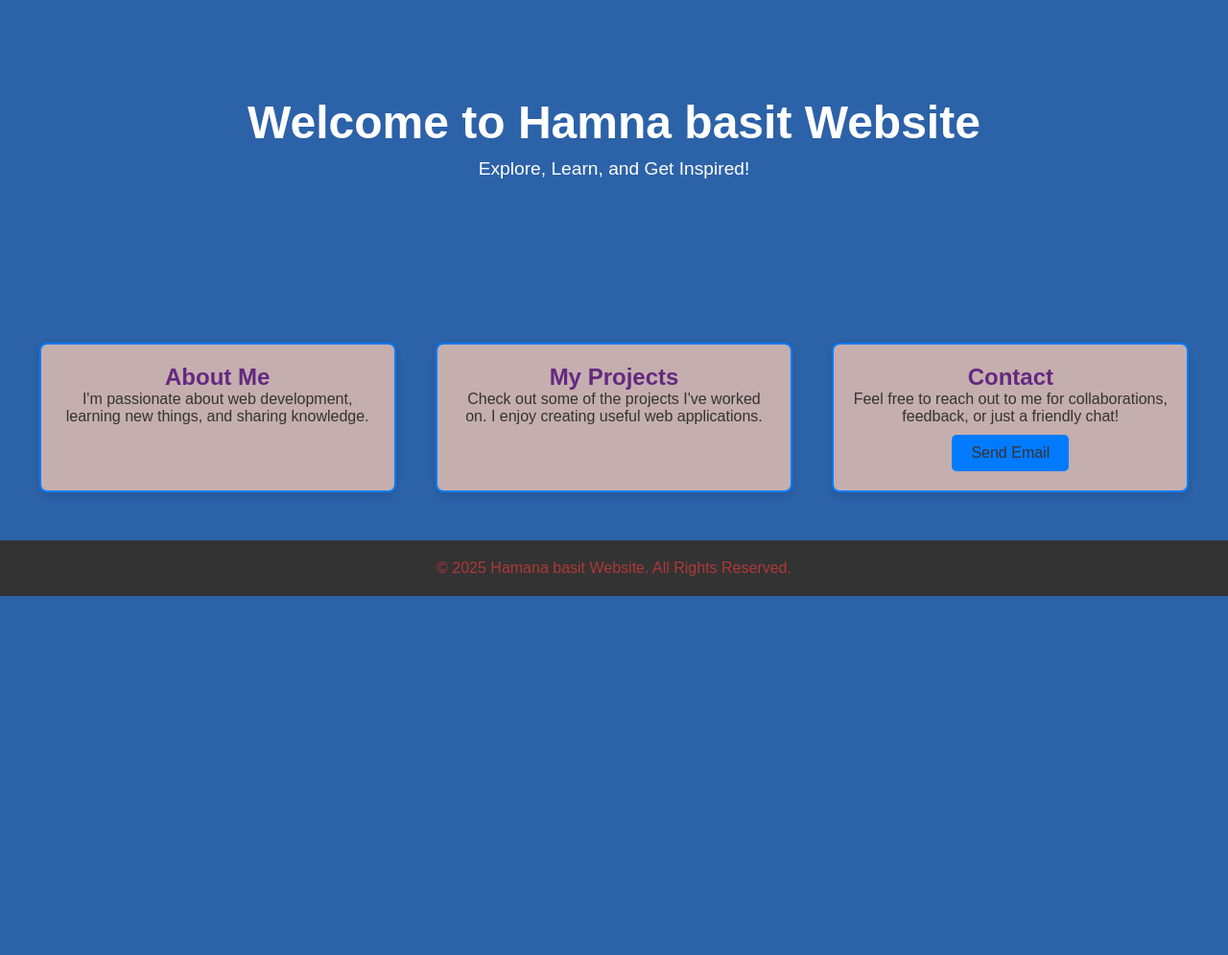
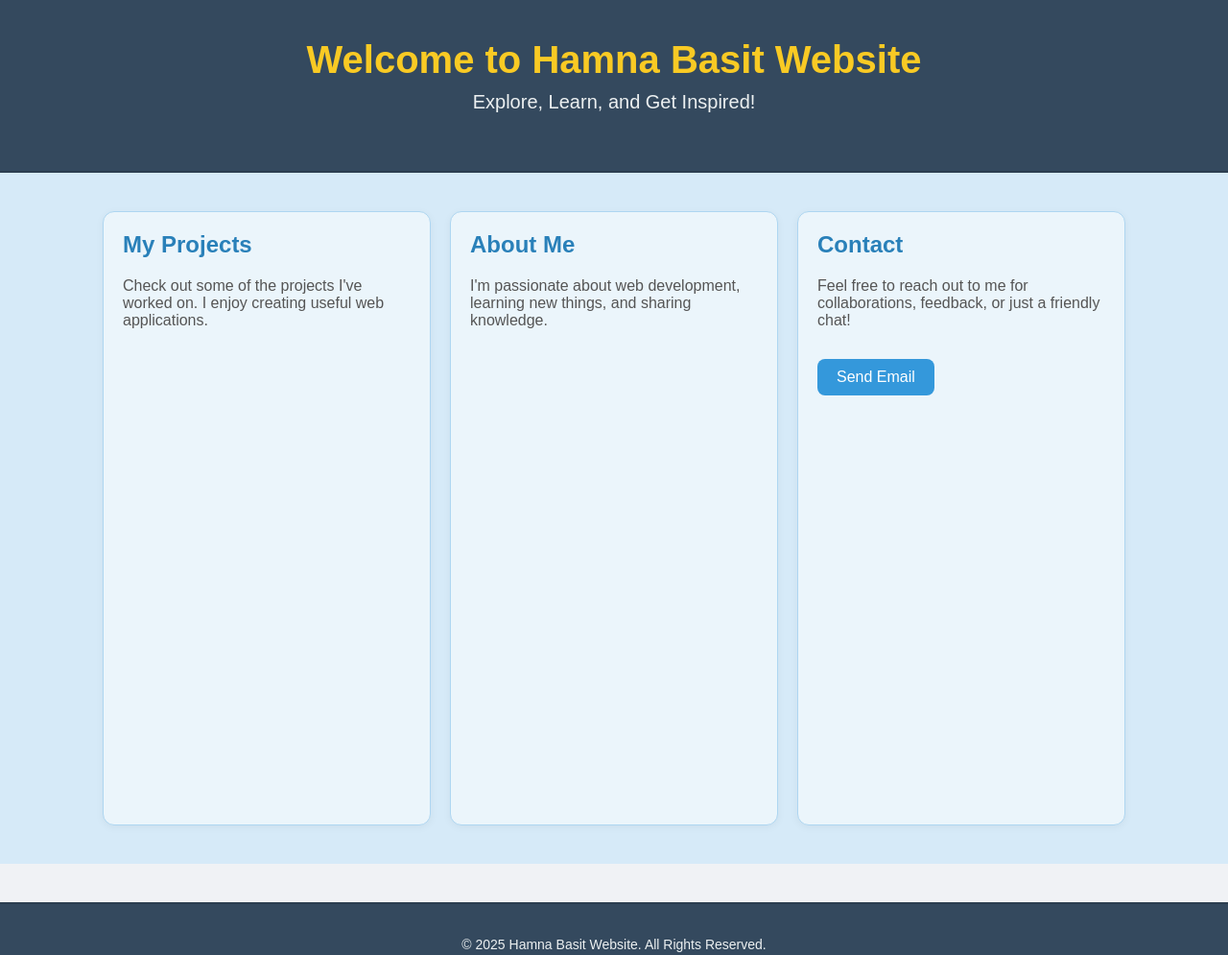
Before and after one commit to Hamna-basitt/my-website, a plain HTML site: page index.html in a window 1280 px wide. Shown: the whole page at 96% size. Before the commit the page ends 800 px from the top, so only its background shows below. Drawn offline with Linux system fonts and the light colour scheme.

Commit message:
Add files via upload

```diff
--- a/index.html
+++ b/index.html
@@ -3,42 +3,170 @@
 <head>
   <meta charset="UTF-8">
   <meta name="viewport" content="width=device-width, initial-scale=1.0">
-  <title>Simple Stylish Website</title>
+  <title>Hamna Basit Website</title>
+  <style>
+    body {
+      margin: 0;
+      font-family: 'Poppins', sans-serif;
+      background-color: #f0f2f5; /* Light grey background for overall */
+      color: #333;
+    }
 
-  <!-- Link to the external CSS file -->
-  <link rel="stylesheet" href="style.css">
+    header {
+      background-color: #34495e; /* Dark blue-grey */
+      padding: 40px 20px;
+      text-align: center;
+      border-bottom: 2px solid #2c3e50;
+    }
+
+    .header-content h1 {
+      margin: 0;
+      font-size: 40px;
+      color: #f9ca24; /* Bright Yellow */
+    }
+
+    .header-content p {
+      margin-top: 10px;
+      font-size: 20px;
+      color: #ecf0f1; /* Light grey */
+    }
+
+    .main-content {
+      padding: 40px 20px;
+      background-color: #d6eaf8; /* Light soft blue background for main section */
+      min-height: 80vh;
+      display: flex;
+      flex-wrap: wrap;
+      justify-content: center;
+      gap: 20px;
+    }
+
+    .content-box {
+      background-color: #ebf5fb; /* Very light blue boxes */
+      border: 1px solid #aed6f1;
+      border-radius: 12px;
+      padding: 20px;
+      width: 300px;
+      box-shadow: 0 2px 8px rgba(0, 0, 0, 0.05);
+      transition: transform 0.3s;
+    }
+
+    .content-box:hover {
+      transform: translateY(-5px);
+      box-shadow: 0 4px 12px rgba(0, 0, 0, 0.15);
+    }
+
+    .content-box h2 {
+      margin-top: 0;
+      color: #2980b9; /* Blue headings */
+      font-size: 24px;
+    }
+
+    .content-box p {
+      font-size: 16px;
+      color: #555;
+    }
+
+    #project-details {
+      background-color: #cae9f5;
+      border-radius: 10px;
+      padding: 20px;
+      margin-top: 20px;
+      text-align: center;
+      width: 90%;
+      max-width: 600px;
+      box-shadow: 0 2px 8px rgba(0, 0, 0, 0.1);
+    }
+
+    #project-details h3 {
+      margin: 0 0 10px 0;
+      color: #1a5276;
+      font-size: 28px;
+    }
+
+    #project-details p {
+      font-size: 18px;
+      color: #21618c;
+    }
+
+    .button-link {
+      display: inline-block;
+      margin-top: 15px;
+      padding: 10px 20px;
+      background-color: #3498db;
+      color: white;
+      text-decoration: none;
+      border-radius: 8px;
+      font-size: 16px;
+      transition: background-color 0.3s;
+    }
+
+    .button-link:hover {
+      background-color: #2980b9;
+    }
+
+    footer {
+      background-color: #34495e;
+      text-align: center;
+      padding: 20px;
+      font-size: 14px;
+      color: #ecf0f1;
+      margin-top: 40px;
+      border-top: 2px solid #2c3e50;
+    }
+
+    .hidden {
+      display: none;
+    }
+  </style>
 </head>
 <body>
 
   <header>
     <div class="header-content">
-      <h1>Welcome to Hamna basit  Website</h1>
+      <h1>Welcome to Hamna Basit Website</h1>
       <p>Explore, Learn, and Get Inspired!</p>
     </div>
   </header>
 
   <section class="main-content">
+    <div class="content-box" id="projects-box" style="cursor: pointer;">
+      <h2>My Projects</h2>
+      <p>Check out some of the projects I've worked on. I enjoy creating useful web applications.</p>
+    </div>
+
+    <div id="project-details" class="hidden">
+      <h3>Public Transport</h3>
+      <p>Storyboard</p>
+      <a href="https://www.canva.com/design/DAGleFdDs_I/sPnKqFssWffNNoLO3nYSbw/edit"
+         target="_blank"
+         class="button-link">
+        View Storyboard
+      </a>
+    </div>
+
     <div class="content-box">
       <h2>About Me</h2>
       <p>I'm passionate about web development, learning new things, and sharing knowledge.</p>
     </div>
-    <div class="content-box">
-      <h2>My Projects</h2>
-      <p>Check out some of the projects I've worked on. I enjoy creating useful web applications.</p>
-    </div>
+
     <div class="content-box">
       <h2>Contact</h2>
       <p>Feel free to reach out to me for collaborations, feedback, or just a friendly chat!</p>
-      <a href="mailto:youremail@example.com" class="button">Send Email</a>
+      <a href="mailto:youremail@example.com" class="button-link">Send Email</a>
     </div>
   </section>
 
   <footer>
-    <p>&copy; 2025 Hamana basit  Website. All Rights Reserved.</p>
+    <p>&copy; 2025 Hamna Basit Website. All Rights Reserved.</p>
   </footer>
 
-  <!-- Link to the external JavaScript file -->
-  <script defer src="script.js"></script>
+  <script defer>
+    document.getElementById('projects-box').addEventListener('click', function() {
+      const details = document.getElementById('project-details');
+      details.classList.toggle('hidden');
+    });
+  </script>
 
 </body>
 </html>
```
